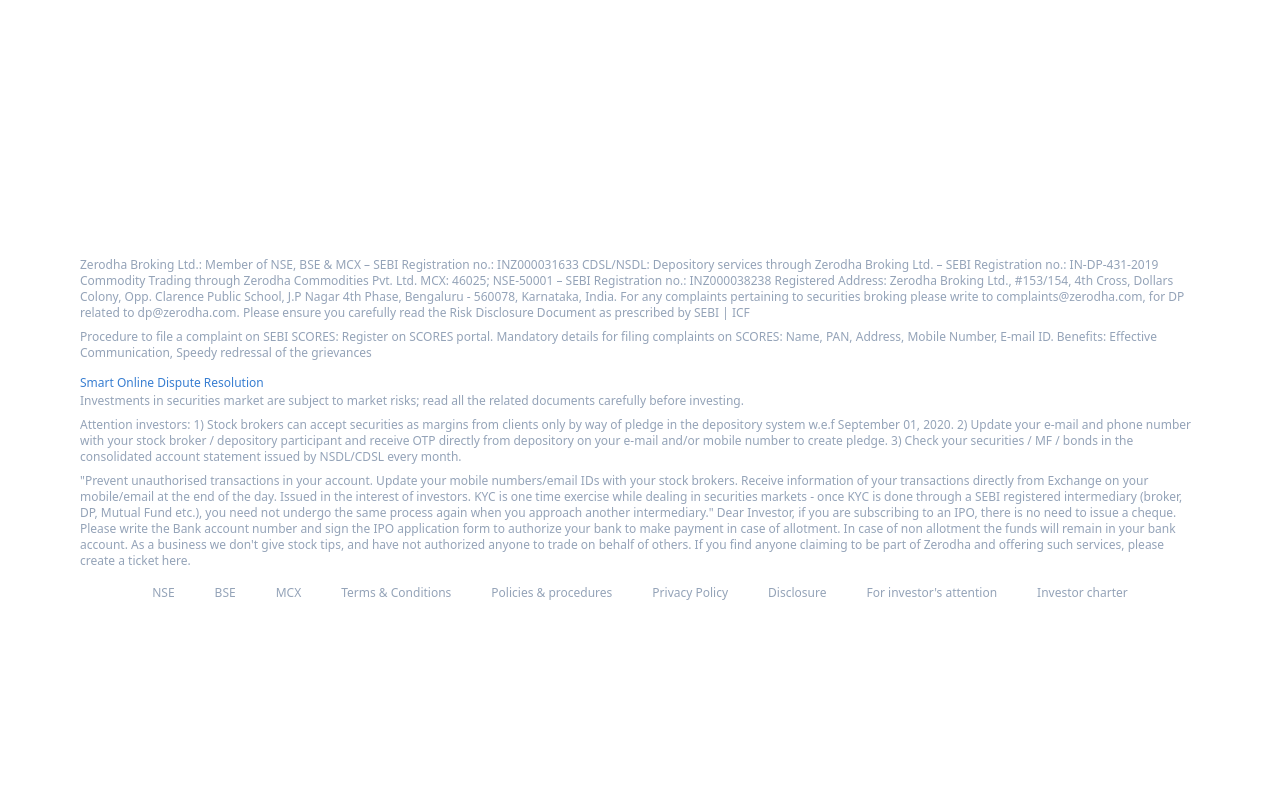
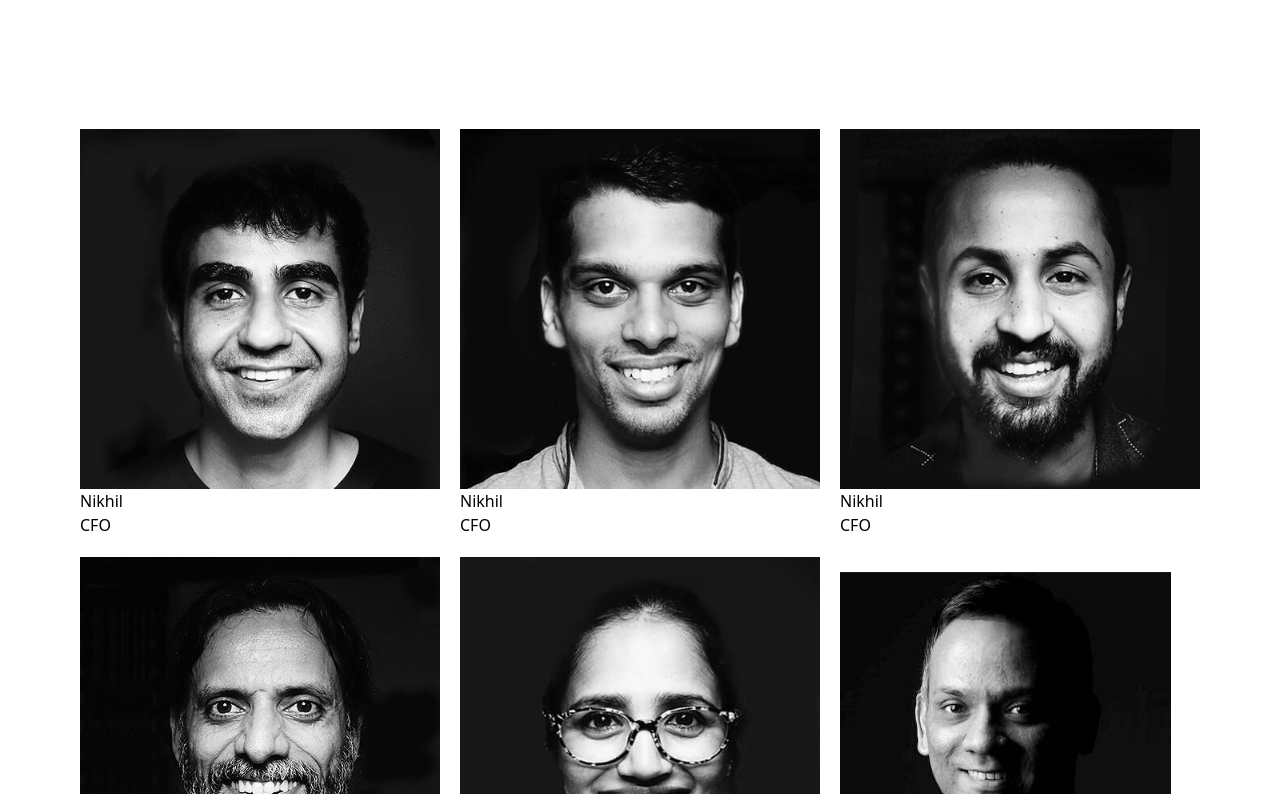
Before and after one commit to ashishmohanty10/ZerodhaClone-100xDev, a React (Vite) app: page /about in a window 1280 px wide. Shown: the part 1206-2000 px from the top of the page. Before the commit the page ends 1871 px from the top, so only its background shows below. Built offline with nearby package versions, Linux system fonts and the light colour scheme.

Commit message:
made array for subAbout section

```diff
--- a/src/components/SubAbout.jsx
+++ b/src/components/SubAbout.jsx
@@ -1,9 +1,57 @@
 import CFO from "../assets/Nikhil.jpg";
+import CTO from "../assets/Kailash.jpg";
+import COO from "../assets/Venu.jpg";
+import CCO from "../assets/Hanan.jpg";
+import Director from "../assets/Seema.jpg";
+import ChiefOfEducation from "../assets/karthik.jpg";
+import DirectorStrategy from "../assets/Austin.jpg";
 
 export const SubAbout = [
   {
     id: 1,
-    imgUrl: { CFO },
+    imgUrl: CFO,
+    name: "Nikhil",
+    position: "CFO",
+  },
+
+  {
+    id: 1,
+    imgUrl: CTO,
+    name: "Nikhil",
+    position: "CFO",
+  },
+
+  {
+    id: 1,
+    imgUrl: COO,
+    name: "Nikhil",
+    position: "CFO",
+  },
+
+  {
+    id: 1,
+    imgUrl: CCO,
+    name: "Nikhil",
+    position: "CFO",
+  },
+
+  {
+    id: 1,
+    imgUrl: Director,
+    name: "Nikhil",
+    position: "CFO",
+  },
+
+  {
+    id: 1,
+    imgUrl: ChiefOfEducation,
+    name: "Nikhil",
+    position: "CFO",
+  },
+
+  {
+    id: 1,
+    imgUrl: DirectorStrategy,
     name: "Nikhil",
     position: "CFO",
   },
--- a/src/pages/About.jsx
+++ b/src/pages/About.jsx
@@ -122,19 +122,16 @@
           {/* Fourth section */}
 
           <div className="py-16">
-            <div className="grid grid-cols-1 md:grid-cols-3 justify-between items-center">
-              <div>
-                {SubAbout.map(({ id, imgUrl, name, position }) => {
+            <div className="grid grid-cols-1 md:grid-cols-3 justify-between items-center gap-5">
+              {SubAbout.map(({ id, imgUrl, name, position }) => (
                 <div key={id}>
                   <div>
                     <img src={imgUrl} alt="" />
                   </div>
-
                   <p>{name}</p>
                   <p>{position}</p>
-                  </div>;
-                })}
                 </div>
+              ))}
             </div>
           </div>
         </div>
```
Lines whose indentation alone changed are shown as unchanged.
